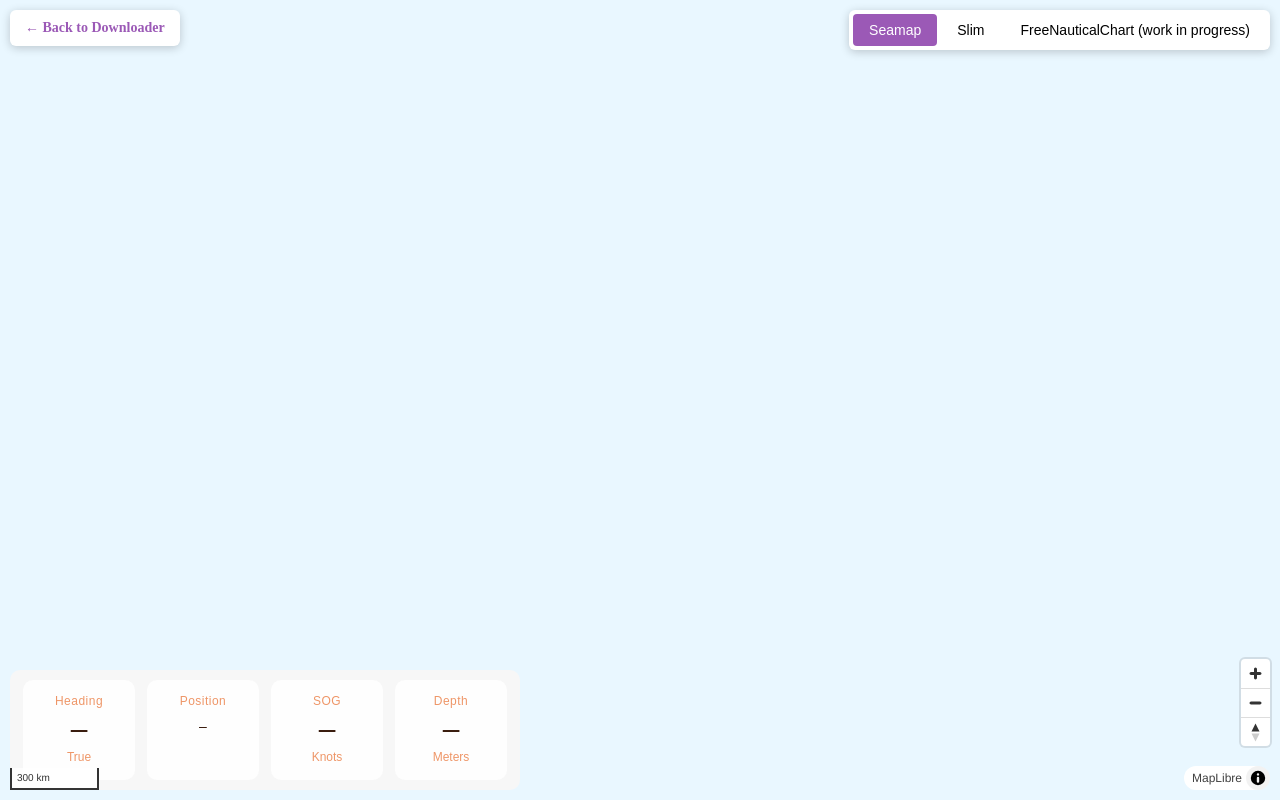
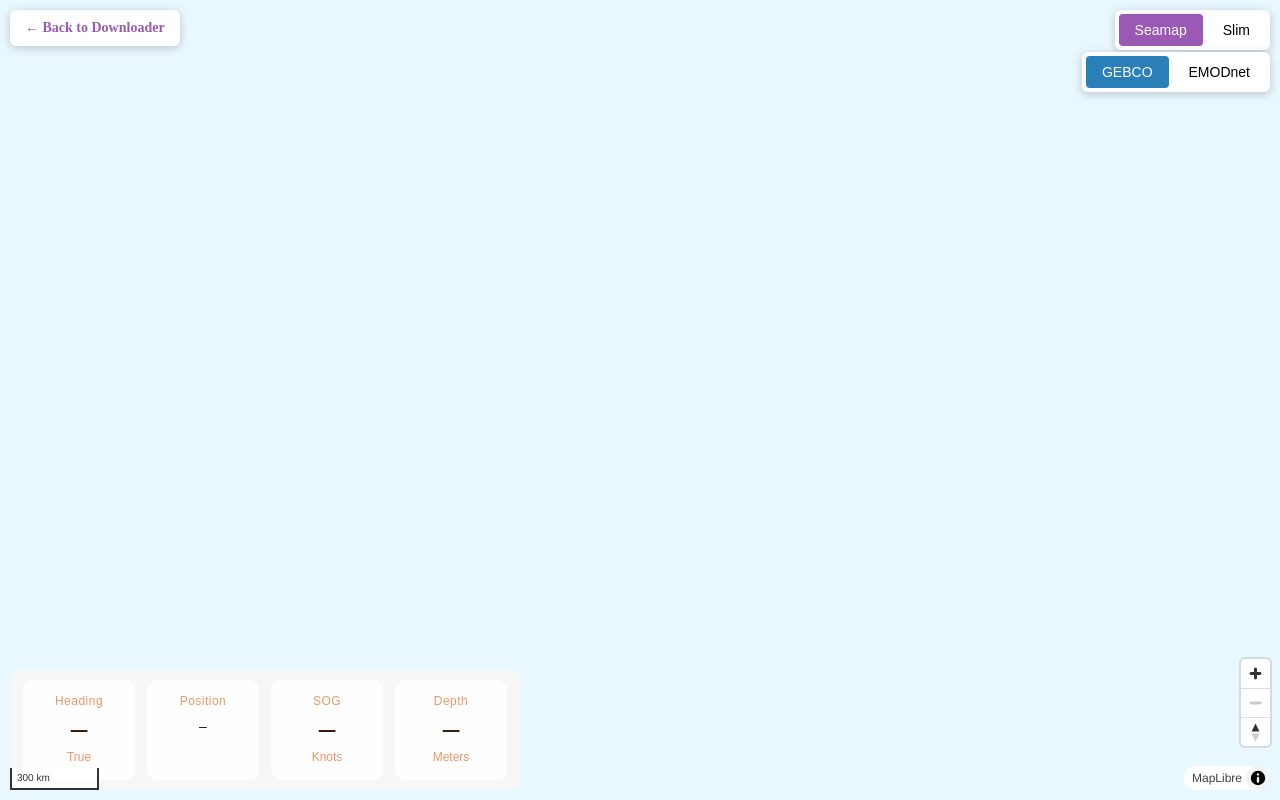
Before and after one commit to prozessor13/signalk-seamap-plugin, a website: page public/demo.html in a window 1280 px wide. Drawn offline with Linux system fonts and the light colour scheme; no server answers; files whose address does not match are found by name.

Commit message:
add bathymetry switch

```diff
--- a/public/demo.html
+++ b/public/demo.html
@@ -67,6 +67,41 @@
 
         .style-switcher button.active {
             background: #9b59b6;
+            color: white;
+        }
+
+        /* Bathymetry Switcher */
+        .bathy-switcher {
+            position: absolute;
+            top: 52px;
+            right: 10px;
+            background: white;
+            border-radius: 6px;
+            box-shadow: 0 2px 10px rgba(0,0,0,0.2);
+            z-index: 1000;
+            display: flex;
+            padding: 4px;
+            gap: 4px;
+        }
+
+        .bathy-switcher button {
+            padding: 8px 16px;
+            border: none;
+            background: transparent;
+            border-radius: 4px;
+            cursor: pointer;
+            font-size: 14px;
+            font-weight: 500;
+            transition: background 0.2s;
+            font-family: sans-serif;
+        }
+
+        .bathy-switcher button:hover {
+            background: #f0f0f0;
+        }
+
+        .bathy-switcher button.active {
+            background: #2980b9;
             color: white;
         }
 
@@ -204,7 +239,10 @@
     <div class="style-switcher">
         <button id="style-seamap" class="active">Seamap</button>
         <button id="style-slim">Slim</button>
-        <button id="style-freenauticalchart">FreeNauticalChart (work in progress)</button>
+    </div>
+    <div class="bathy-switcher">
+        <button id="bathy-gebco" class="">GEBCO</button>
+        <button id="bathy-emod" class="">EMODnet</button>
     </div>
     <div id="map"></div>
 
@@ -260,7 +298,19 @@
 
         // Get query parameters
         const urlParams = new URLSearchParams(window.location.search);
-        const bathymetry = urlParams.get('bathymetry') || '';
+        const bathymetry = urlParams.get('bathymetry') || 'gebco';
+
+        // Bathymetry switcher - highlight active button
+        document.getElementById(`bathy-${bathymetry === 'emod' ? 'emod' : 'gebco'}`).classList.add('active');
+
+        document.getElementById('bathy-gebco').addEventListener('click', () => switchBathymetry('gebco'));
+        document.getElementById('bathy-emod').addEventListener('click', () => switchBathymetry('emod'));
+
+        function switchBathymetry(value) {
+            const params = new URLSearchParams(window.location.search);
+            params.set('bathymetry', value);
+            window.location.search = params.toString();
+        }
 
         // Build style URL with query parameters
         let styleUrl = '/plugins/signalk-seamap-plugin/styles/seamap.json?base_url=' + window.location.origin;
@@ -274,7 +324,9 @@
             hash: true,
             center: [6.3, 46.2],
             zoom: 4,
-            style: styleUrl
+            minZoom: 4,
+            style: styleUrl,
+            fillLargeMeshArrays: true
         });
 
         // Add controls
@@ -462,10 +514,6 @@
 
             document.getElementById('style-slim').addEventListener('click', () => {
                 switchStyle('slim');
-            });
-
-            document.getElementById('style-freenauticalchart').addEventListener('click', () => {
-                switchStyle('freenauticalchart');
             });
         }
 
```
Also changed, not shown: styles/seamap.json, styles/slim.json.
